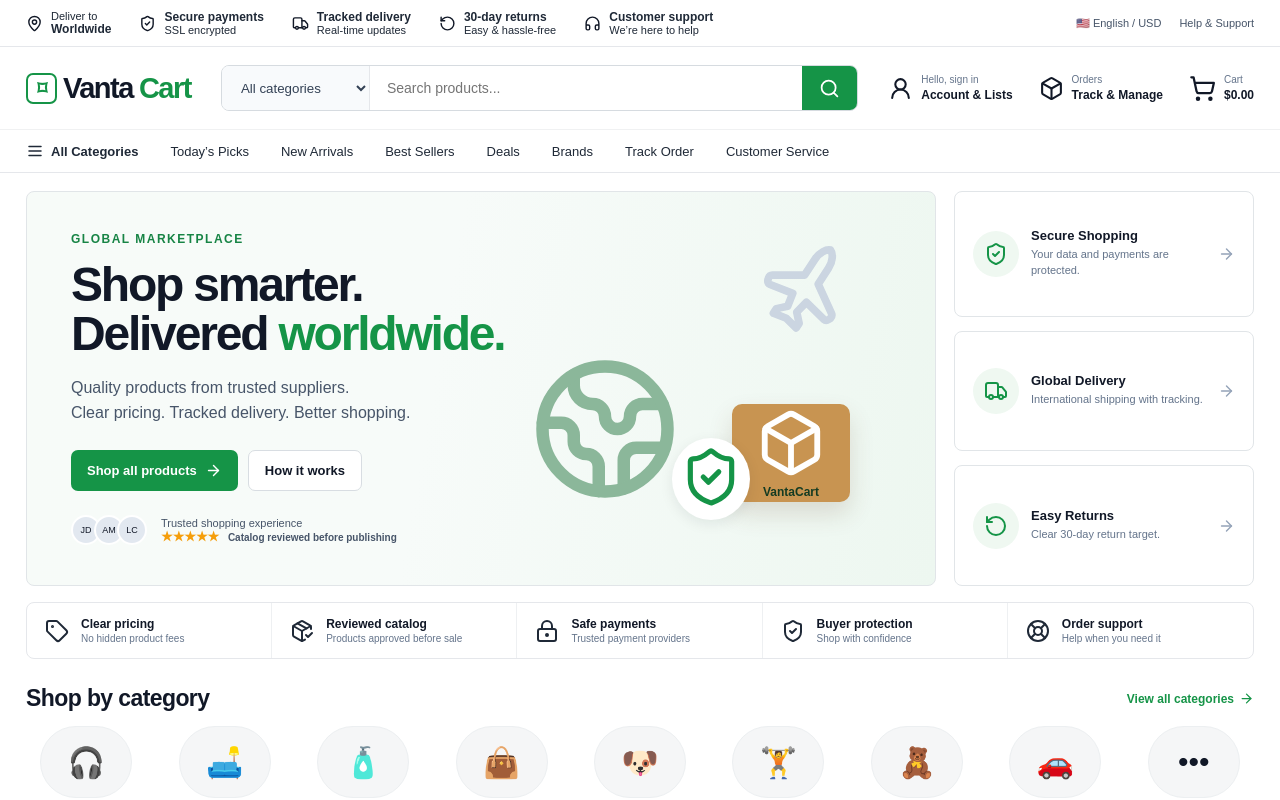
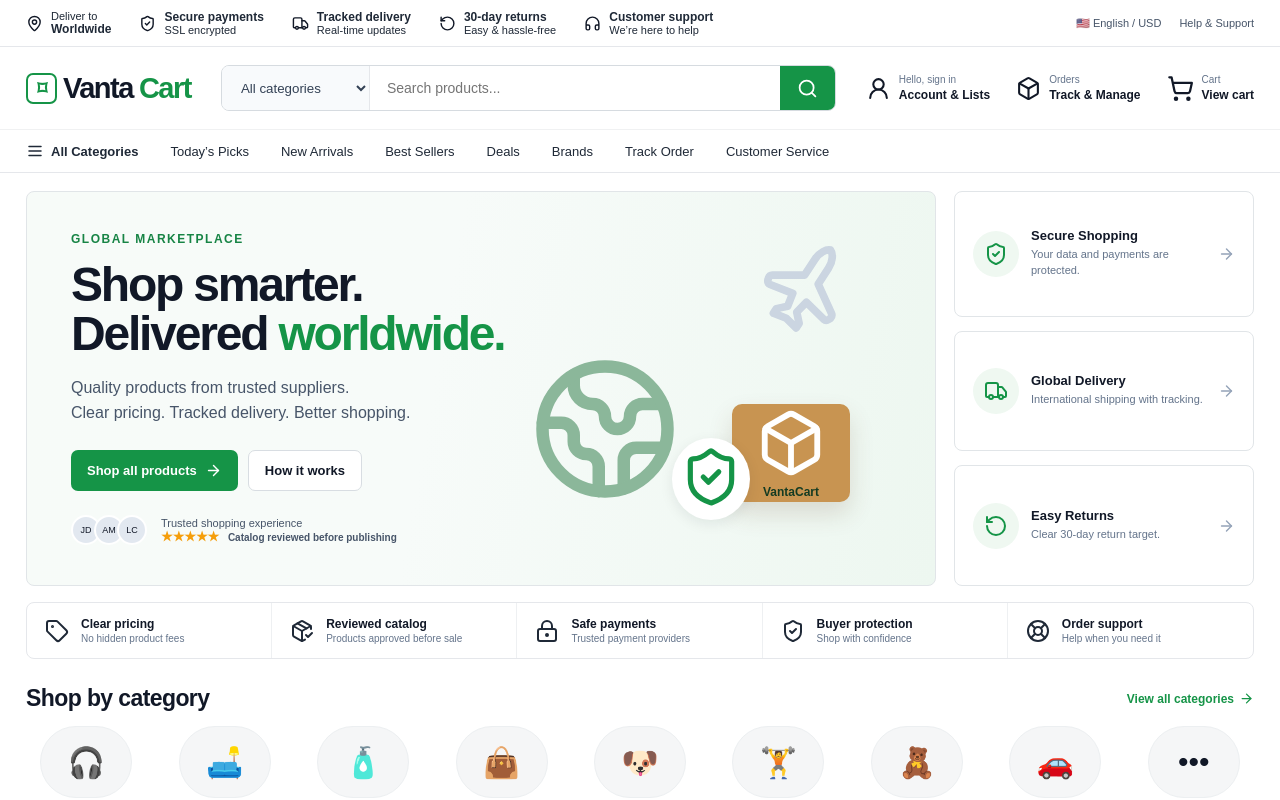
Before and after one commit to luizferdazzi-commits/vantacart, a Next.js app: page / in a window 1280 px wide. Shown: the top 800 px of the page. Built offline with nearby package versions, Linux system fonts and the light colour scheme; no server answers; the database is empty.

Commit message:
Link storefront cart to persistent cart page

```diff
--- a/app/page.tsx
+++ b/app/page.tsx
@@ -24,7 +24,7 @@
    <div className="mainHeader"><div className="mainHeaderInner">
     <Link href="/" className="cleanLogo"><span className="bagMark">⌑</span>Vanta<span>Cart</span></Link>
     <form className="cleanSearch" action="/#shop"><select aria-label="Category"><option>All categories</option><option>Electronics</option><option>Home & Living</option><option>Beauty & Health</option><option>Fashion</option></select><input placeholder="Search products..." aria-label="Search products"/><button type="submit" aria-label="Search"><Search size={21}/></button></form>
-    <div className="headerActions"><div><UserRound size={25}/><span><small>Hello, sign in</small><b>Account & Lists</b></span></div><div><Box size={25}/><span><small>Orders</small><b>Track & Manage</b></span></div><a href="#shop"><ShoppingCart size={27}/><span><small>Cart</small><b>$0.00</b></span></a></div>
+    <div className="headerActions"><div><UserRound size={25}/><span><small>Hello, sign in</small><b>Account & Lists</b></span></div><div><Box size={25}/><span><small>Orders</small><b>Track & Manage</b></span></div><Link href="/cart"><ShoppingCart size={27}/><span><small>Cart</small><b>View cart</b></span></Link></div>
    </div></div>
    <div className="cleanNav"><div className="cleanNavInner"><span><Menu size={18}/> All Categories</span><a href="#shop">Today’s Picks</a><span>New Arrivals</span><span>Best Sellers</span><span>Deals</span><span>Brands</span><span>Track Order</span><a href="#services">Customer Service</a></div></div>
   </header>
```
